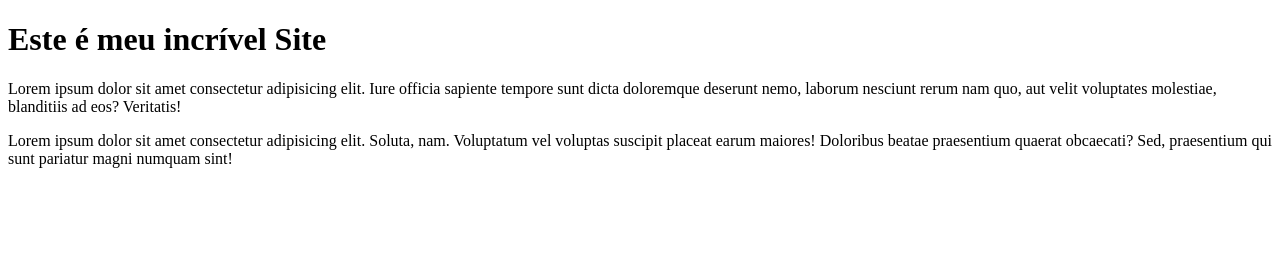
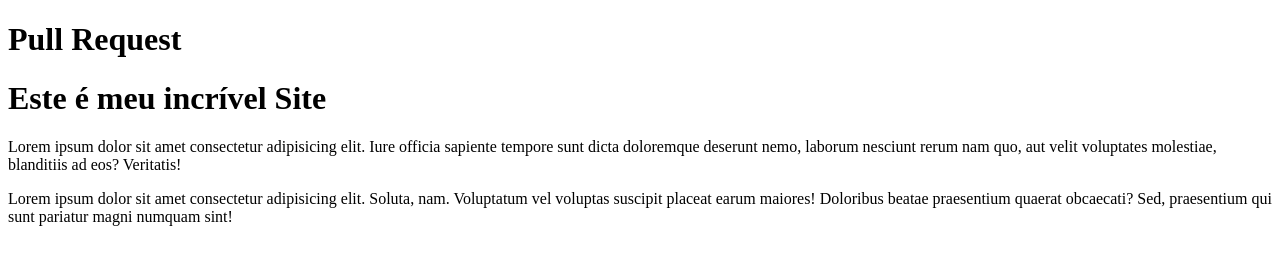
Before and after one commit to e104Dev/meu-site, a plain HTML site: page index.html in a window 1280 px wide. Drawn offline with Linux system fonts and the light colour scheme.

Commit message:
Versao da Amanda.

```diff
--- a/index.html
+++ b/index.html
@@ -7,6 +7,8 @@
     <title>Meu Site</title>
 </head>
 <body>
+
+    <h1>Pull Request</h1>
     <h1>Este é meu incrível Site</h1>
 
     <p>Lorem ipsum dolor sit amet consectetur adipisicing elit. Iure officia sapiente tempore sunt dicta doloremque deserunt nemo, laborum nesciunt rerum nam quo, aut velit voluptates molestiae, blanditiis ad eos? Veritatis!</p>
```
